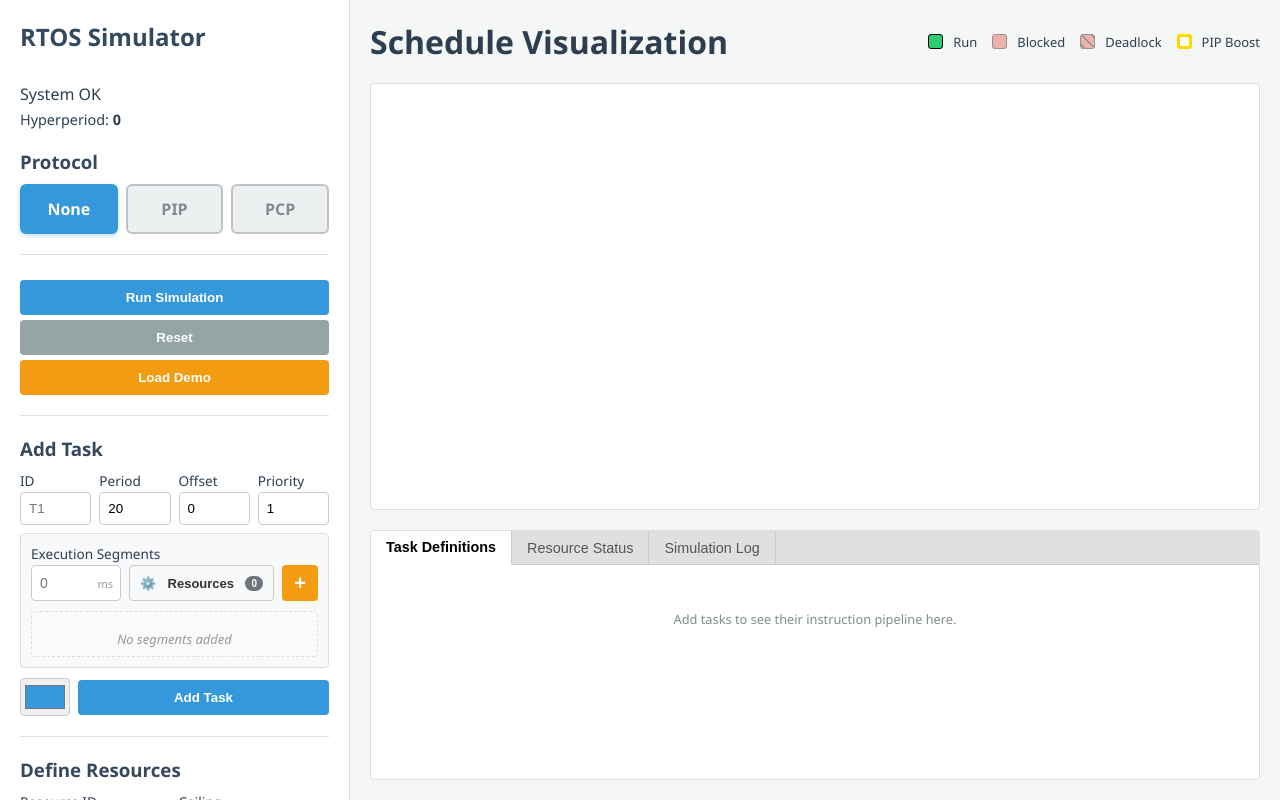
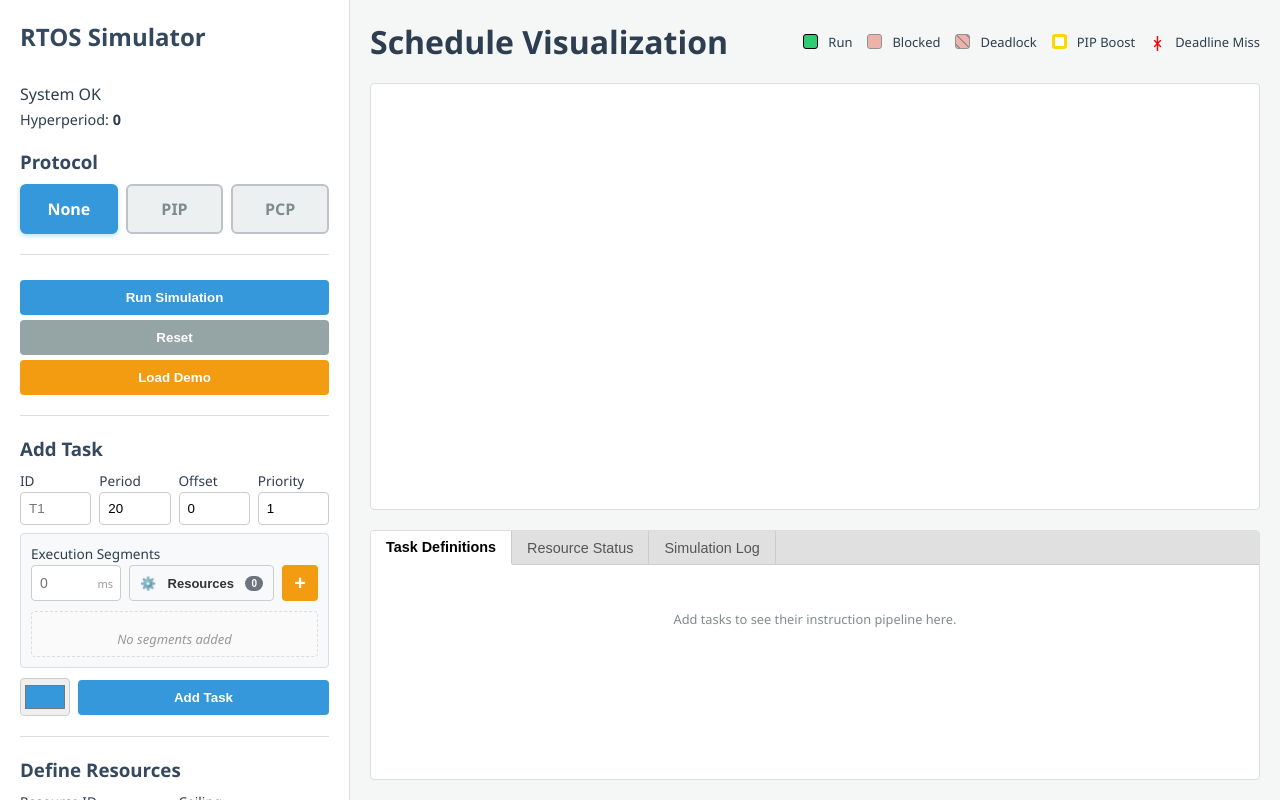
Before and after one commit to Dood345/SchedulerVisualization, a website with bundled scripts: page index.html in a window 1280 px wide. Built offline with nearby package versions, Linux system fonts and the light colour scheme.

Commit message:
added miss to key

```diff
--- a/index.html
+++ b/index.html
@@ -136,6 +136,24 @@
                     <span class="legend-item"><span class="box blocked"></span> Blocked</span>
                     <span class="legend-item"><span class="box deadlock"></span> Deadlock</span>
                     <span class="legend-item"><span class="box pip-active"></span> PIP Boost</span>
+                    <!-- Deadline Miss Icon (SVG to match Renderer) -->
+                    <span class="legend-item">
+                        <svg width="15" height="15" viewBox="0 0 15 15"
+                            style="margin-right:5px; transform: translateY(2px);">
+                            <defs>
+                                <g id="deadline-icon">
+                                    <line x1="7.5" y1="0" x2="7.5" y2="15" />
+                                    <line x1="4.5" y1="4.5" x2="10.5" y2="10.5" />
+                                    <line x1="10.5" y1="4.5" x2="4.5" y2="10.5" />
+                                </g>
+                            </defs>
+                            <!-- White Outline (Thick) -->
+                            <use href="#deadline-icon" stroke="white" stroke-width="4" stroke-linecap="round" />
+                            <!-- Red Inner (Thin) -->
+                            <use href="#deadline-icon" stroke="red" stroke-width="1.5" stroke-linecap="round" />
+                        </svg>
+                        Deadline Miss
+                    </span>
                 </div>
             </header>
 
--- a/style.css
+++ b/style.css
@@ -197,7 +197,7 @@ header {
 }
 
 .box.deadline {
-    background-color: #000;
+    background-color: red;
 }
 
 .canvas-container {
```
